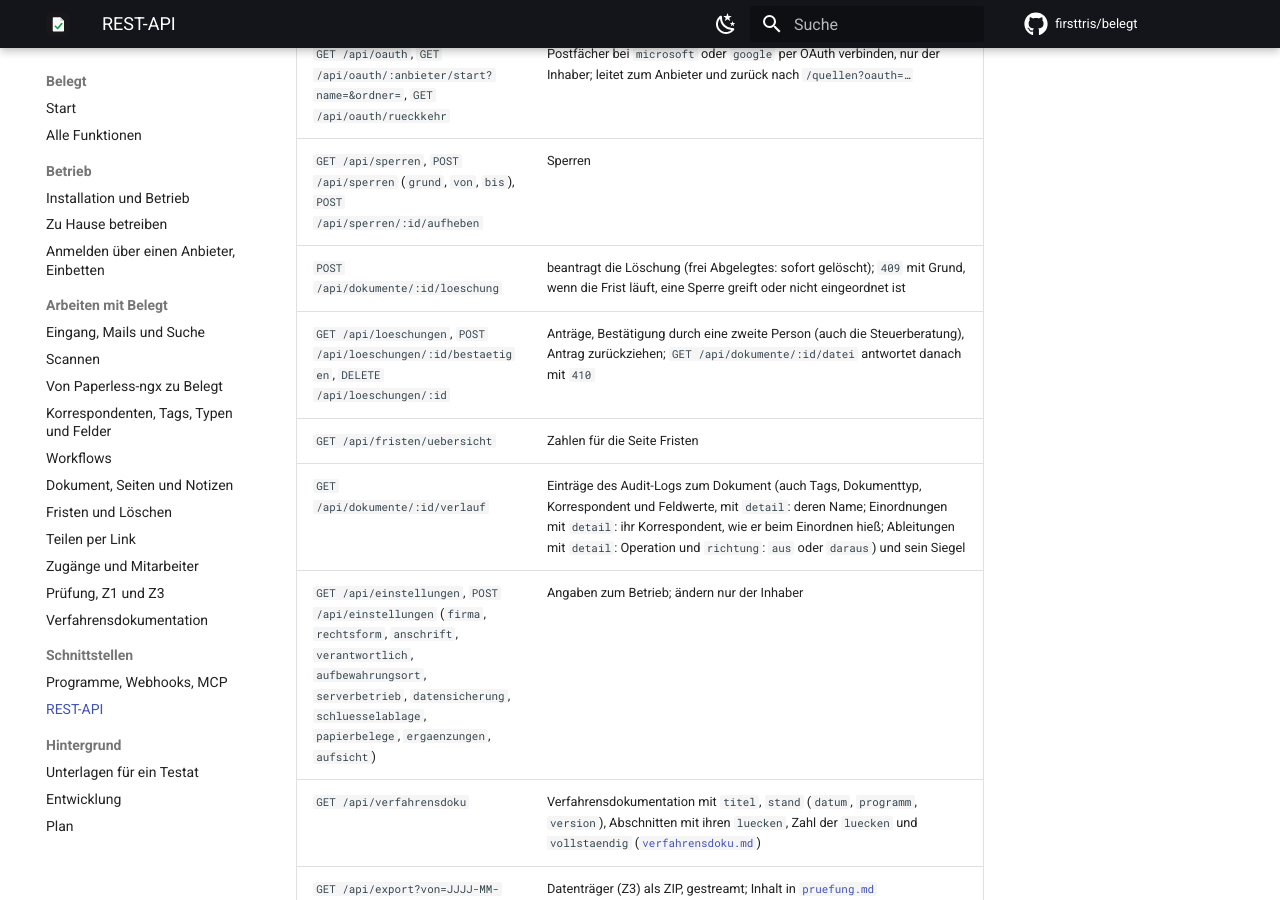
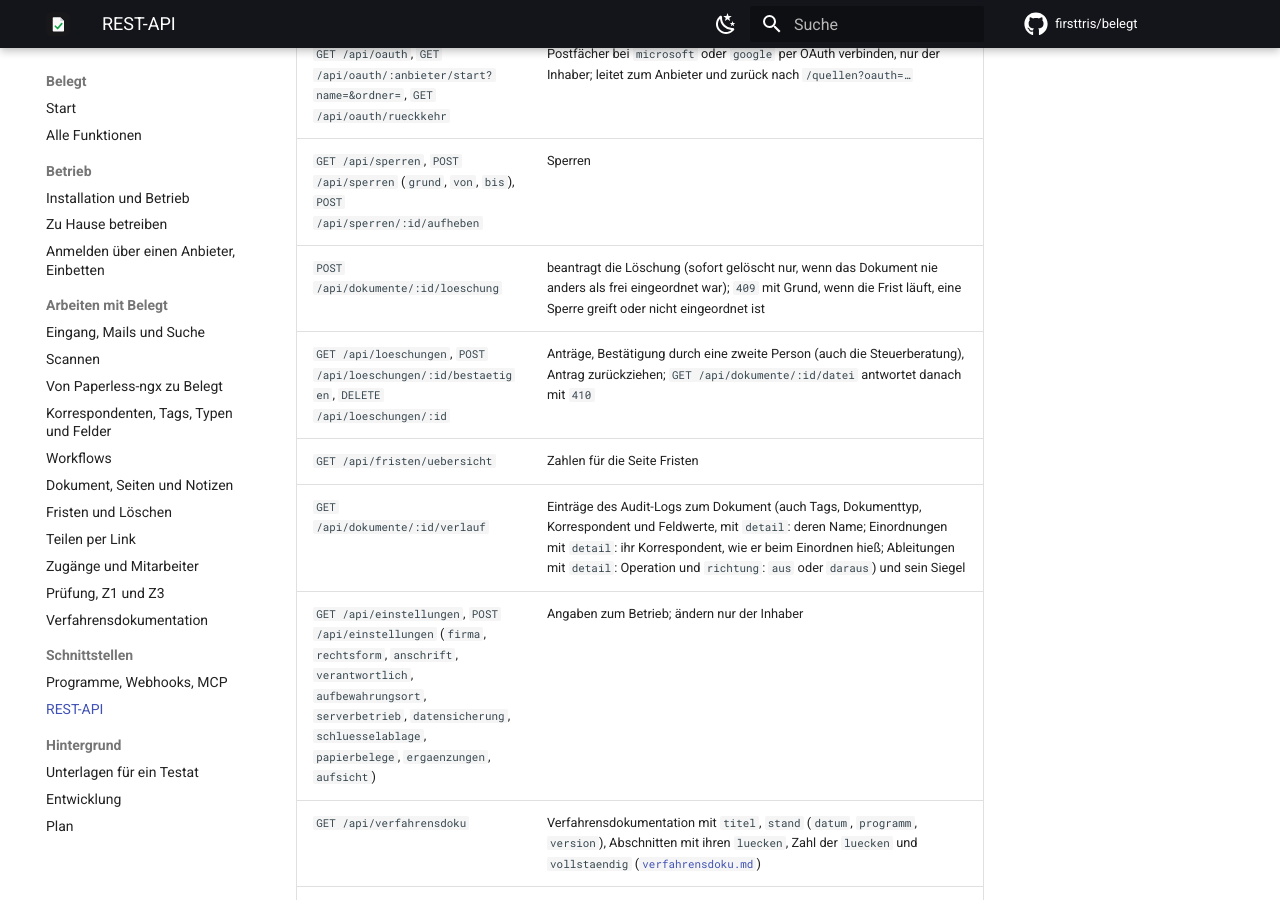
Before and after one commit to Speicherstadt/belegt, an MkDocs documentation site: the page built from docs/api.md, in a window 1280 px wide and 900 px high, scrolled down 8861 px. Built offline with MkDocs 1.6.1 and Material for MkDocs 9.7.7, drawn with Linux system fonts in a browser that asks for light colours; comment, search, counter and statistics services are not loaded.

Commit message:
Doku: Löschen ohne Antrag nur bei nie anders Eingeordnetem; Stufe 2 und Allein-Hinweis bei jedem offenen Antrag
Co-Authored-By: Claude Sonnet 5.5 <noreply@anthropic.com>

```diff
--- a/docs/api.md
+++ b/docs/api.md
@@ -92,7 +92,7 @@ Alles andere antwortet `403`, ein widerrufenes oder falsches Token `401`. Im Aud
 | `GET /api/paperless/zuordnungen`, `POST /api/paperless/zuordnungen` (`art`: `dokumenttyp` oder `tag`, `name`, `zielArt`), `DELETE /api/paperless/zuordnungen/:id` | Zuordnung zur Art für den Import; `409` bei doppeltem Namen |
 | `GET /api/oauth`, `GET /api/oauth/:anbieter/start?name=&ordner=`, `GET /api/oauth/rueckkehr` | Postfächer bei `microsoft` oder `google` per OAuth verbinden, nur der Inhaber; leitet zum Anbieter und zurück nach `/quellen?oauth=…` |
 | `GET /api/sperren`, `POST /api/sperren` (`grund`, `von`, `bis`), `POST /api/sperren/:id/aufheben` | Sperren |
-| `POST /api/dokumente/:id/loeschung` | beantragt die Löschung (frei Abgelegtes: sofort gelöscht); `409` mit Grund, wenn die Frist läuft, eine Sperre greift oder nicht eingeordnet ist |
+| `POST /api/dokumente/:id/loeschung` | beantragt die Löschung (sofort gelöscht nur, wenn das Dokument nie anders als frei eingeordnet war); `409` mit Grund, wenn die Frist läuft, eine Sperre greift oder nicht eingeordnet ist |
 | `GET /api/loeschungen`, `POST /api/loeschungen/:id/bestaetigen`, `DELETE /api/loeschungen/:id` | Anträge, Bestätigung durch eine zweite Person (auch die Steuerberatung), Antrag zurückziehen; `GET /api/dokumente/:id/datei` antwortet danach mit `410` |
 | `GET /api/fristen/uebersicht` | Zahlen für die Seite Fristen |
 | `GET /api/dokumente/:id/verlauf` | Einträge des Audit-Logs zum Dokument (auch Tags, Dokumenttyp, Korrespondent und Feldwerte, mit `detail`: deren Name; Einordnungen mit `detail`: ihr Korrespondent, wie er beim Einordnen hieß; Ableitungen mit `detail`: Operation und `richtung`: `aus` oder `daraus`) und sein Siegel |
```
Also changed, not shown: DESIGN.md (+3 -3 lines).
